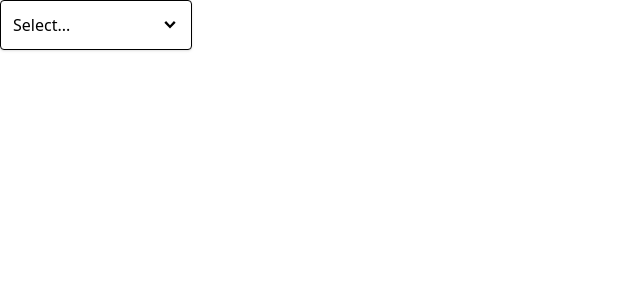
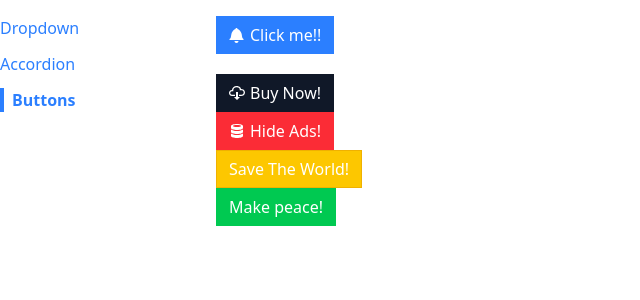
Before and after one commit to space-schnoodle/example-react-navigation-routing, a React (Vite) app: page /buttons in a window 1280 px wide. Shown: the top 300 px of the page, without its empty margins (0-640 px from the left). Built offline with nearby package versions, Linux system fonts and the light colour scheme.

Commit message:
adding navigation
- added navigation from scratch
- new Link component
- new Route component
- new Sidebar component

```diff
--- a/src/App.js
+++ b/src/App.js
@@ -1,26 +1,24 @@
-import { useState } from 'react';
-import DropDown from './components/DropDown';
+import Sidebar from './components/Sidebar';
+import Route from './components/Route';
+import AccordionPage from './pages/AccordionPage';
+import DropdownPage from './pages/DropdownPage';
+import ButtonPage from './pages/ButtonPage';
 
 function App() {
-  const [selection, setSelection] = useState(null);
-
-  const handleSelect = (option) => {
-    setSelection(option);
-  }
-
-  const options = [
-    { label: 'Red', value: 'red'},
-    { label: 'Green', value: 'green'},
-    { label: 'Blue', value: 'blue'},
-  ];
-
   return (
-    <div className='flex'>
-      <DropDown
-        options={options}
-        value={selection}
-        onChange={handleSelect}
-      />
+    <div className="container mx-auto grid grid-cols-6 gap-4 mt-4">
+      <Sidebar />
+      <div className="col-span-5">
+        <Route path="/accordion">
+          <AccordionPage />
+        </Route>
+        <Route path="/">
+          <DropdownPage />
+        </Route>
+        <Route path="/buttons">
+          <ButtonPage />
+        </Route>
+      </div>
     </div>
   );
 };
--- a/src/components/Accordion.js
+++ b/src/components/Accordion.js
@@ -43,7 +43,7 @@
     });
 
     return (
-        <div className='border-x border-t rounded'>
+        <div className='border-gray-200 border-x border-t rounded'>
             {renderedItems}
         </div>
     );
--- /dev/null
+++ b/src/components/Link.js
@@ -0,0 +1,27 @@
+import classNames from 'classnames';
+import useNavigation from '../hooks/use-navigation';
+
+function Link({ to, children, className, activeClassName }) {
+    const { navigate, currentPath } = useNavigation();
+
+    const classes = classNames(
+        'text-blue-500',
+         className,
+         currentPath === to && activeClassName
+    );
+
+    const handleClick = (event) => {
+        if (event.metaKey || event.ctrlKey) {
+            return;
+        }
+        event.preventDefault();
+
+        navigate(to);
+    };
+
+    return (
+        <a className={classes} href={to} onClick={handleClick}>{children}</a>
+    );
+}
+
+export default Link;
--- a/src/components/Panel.js
+++ b/src/components/Panel.js
@@ -2,7 +2,7 @@
 
 function Panel ({ children, className, ...rest}) {
     const finalClassNames = classNames(
-        'border rounded p-3 shadow bg-white w-full',
+        'border border-gray-300 rounded p-3 shadow bg-white w-full',
         className
     );
 
--- /dev/null
+++ b/src/components/Route.js
@@ -0,0 +1,13 @@
+import useNavigation from '../hooks/use-navigation';
+
+function Route({ path, children }) {
+    const { currentPath } = useNavigation();
+
+    if (path === currentPath) {
+        return children;
+    };
+
+    return null;
+}
+
+export default Route;
--- /dev/null
+++ b/src/components/Sidebar.js
@@ -0,0 +1,29 @@
+import Link from './Link';
+
+function Sidebar() {
+    const links = [
+        { label: 'Dropdown', path: '/' },
+        { label: 'Accordion', path: '/accordion' },
+        { label: 'Buttons', path: '/buttons' },
+    ];
+
+    const renderedLinks = links.map((link) => {
+        return (
+            <Link
+                key={link.label}
+                to={link.path}
+                className="mb-3"
+                activeClassName="font-bold border-l-4 border-blue-500 pl-2"
+            >
+                {link.label}
+            </Link>
+        )
+    });
+    return (
+        <div className="sticky top-0 overflow-auto md:overflow-y-scroll flex flex-col items-start">
+            {renderedLinks}
+        </div>
+    );
+}
+
+export default Sidebar;
--- /dev/null
+++ b/src/context/navigation.js
@@ -0,0 +1,37 @@
+import { createContext, useState, useEffect } from 'react';
+
+const NavigationConext = createContext();
+
+function  NavigationProvider({children}) {
+    const [currentPath, setCurrentPath] = useState(window.location.pathname);
+
+    // make component to re-render
+    useEffect(() => {
+        // will be called whenever the user uses the back and forward buttons
+        const handler = () => {
+            setCurrentPath(window.location.pathname);
+        };
+
+        // this event is fired when the active history entry changes
+        // within the same document
+        window.addEventListener('popstate', handler);
+
+        // clean the envent listener, in case the component is removed
+        return () => {
+            window.removeEventListener('popstate', handler);
+        }
+
+    }, []);
+
+    const navigate = (to) => {
+        window.history.pushState({}, '', to);
+        setCurrentPath(to);
+    }
+
+    return <NavigationConext.Provider value={{ currentPath, navigate }}>
+        {children}
+    </NavigationConext.Provider>
+};
+
+export { NavigationProvider };
+export default NavigationConext;
--- /dev/null
+++ b/src/hooks/use-navigation.js
@@ -0,0 +1,9 @@
+import { useContext } from 'react';
+import NavigationConext from '../context/navigation';
+
+// just to save a tiny bit of code
+function useNavigation() {
+    return useContext(NavigationConext);
+}
+
+export default useNavigation;
--- a/src/index.js
+++ b/src/index.js
@@ -2,10 +2,13 @@
 import ReactDOM from 'react-dom/client';
 import App from "./App.js";
 import './index.css';
+import { NavigationProvider } from './context/navigation.js';
 
 const element = document.getElementById('root');
 const root = ReactDOM.createRoot(element);
 
 root.render(
-    <App />
+    <NavigationProvider>
+        <App />
+    </NavigationProvider>
 );
--- a/src/pages/ButtonPage.js
+++ b/src/pages/ButtonPage.js
@@ -2,10 +2,12 @@
 import Button from '../components/Button';
 
 function ButtonPage() {
+  const handleClick = () => {};
+
   return (
     <div>
       <div>
-        <Button primary className="mb-5">
+        <Button primary className="mb-5" onClick={handleClick}>
           <GoBell />
           Click me!!
         </Button>
--- /dev/null
+++ b/src/pages/DropdownPage.js
@@ -0,0 +1,28 @@
+import { useState } from 'react';
+import DropDown from '../components/DropDown';
+
+function DropdownPage() {
+  const [selection, setSelection] = useState(null);
+
+  const handleSelect = (option) => {
+    setSelection(option);
+  };
+
+  const options = [
+    { label: 'Red', value: 'red'},
+    { label: 'Green', value: 'green'},
+    { label: 'Blue', value: 'blue'},
+  ];
+
+  return (
+    <div className='flex'>
+      <DropDown
+        options={options}
+        value={selection}
+        onChange={handleSelect}
+      />
+    </div>
+  );
+};
+
+export default DropdownPage;
```
